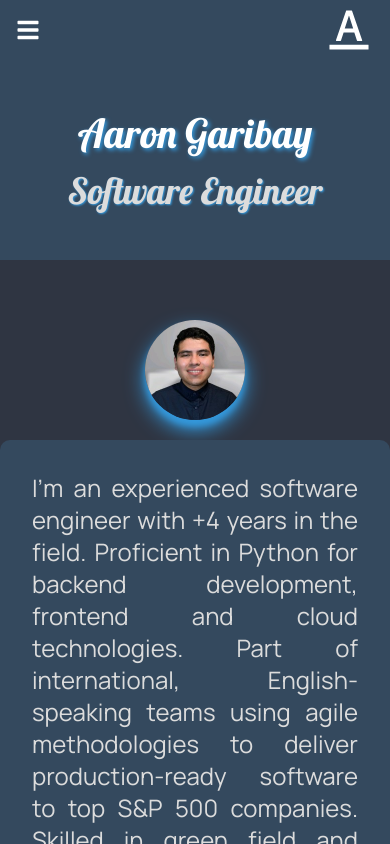
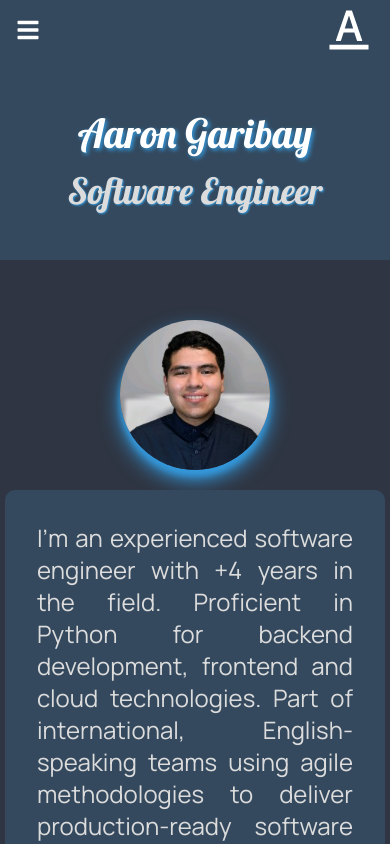
Before and after one commit to aHardReset/aHardReset.github.io, a React (Vite) app: page / in a window 390 px wide. Shown: the top 844 px of the page. Built offline with nearby package versions, Linux system fonts and the light colour scheme.

Commit message:
fixing footer

```diff
--- a/src/footer/assets/styles/Footer.css
+++ b/src/footer/assets/styles/Footer.css
@@ -24,9 +24,28 @@
   margin-bottom: 0.5rem;
 }
 
+@media (max-width: 768px) {
+  .footer-icon {
+    width: 20px;
+    height: 20px;
+  }
+}
+
 .footer-link-text {
   color: #fff;
   font-weight: bold;
+}
+
+@media (max-width: 768px) {
+  .footer-link-text {
+    font-size: small;
+  }
+}
+
+@media (max-width: 768px) {
+  .footer-button {
+    font-size: smaller;
+  }
 }
 
 .footer-right .footer-button {
--- a/src/home/assets/styles/AboutMe.css
+++ b/src/home/assets/styles/AboutMe.css
@@ -21,8 +21,8 @@
 
 @media (max-width: 768px) {
   .about-me-img {
-    width: 100px;
-    height: 100px;
+    width: 150px;
+    height: 150px;
     margin-bottom: 20px;
     margin-right: 0;
   }
--- a/src/home/assets/styles/Home.css
+++ b/src/home/assets/styles/Home.css
@@ -12,7 +12,7 @@
 
 @media (max-width: 768px) {
   .common-container {
-    padding: 60px 0 1.5rem 0;
+    padding: 60px 5px 1.5rem 5px;
   }
 }
 
```
